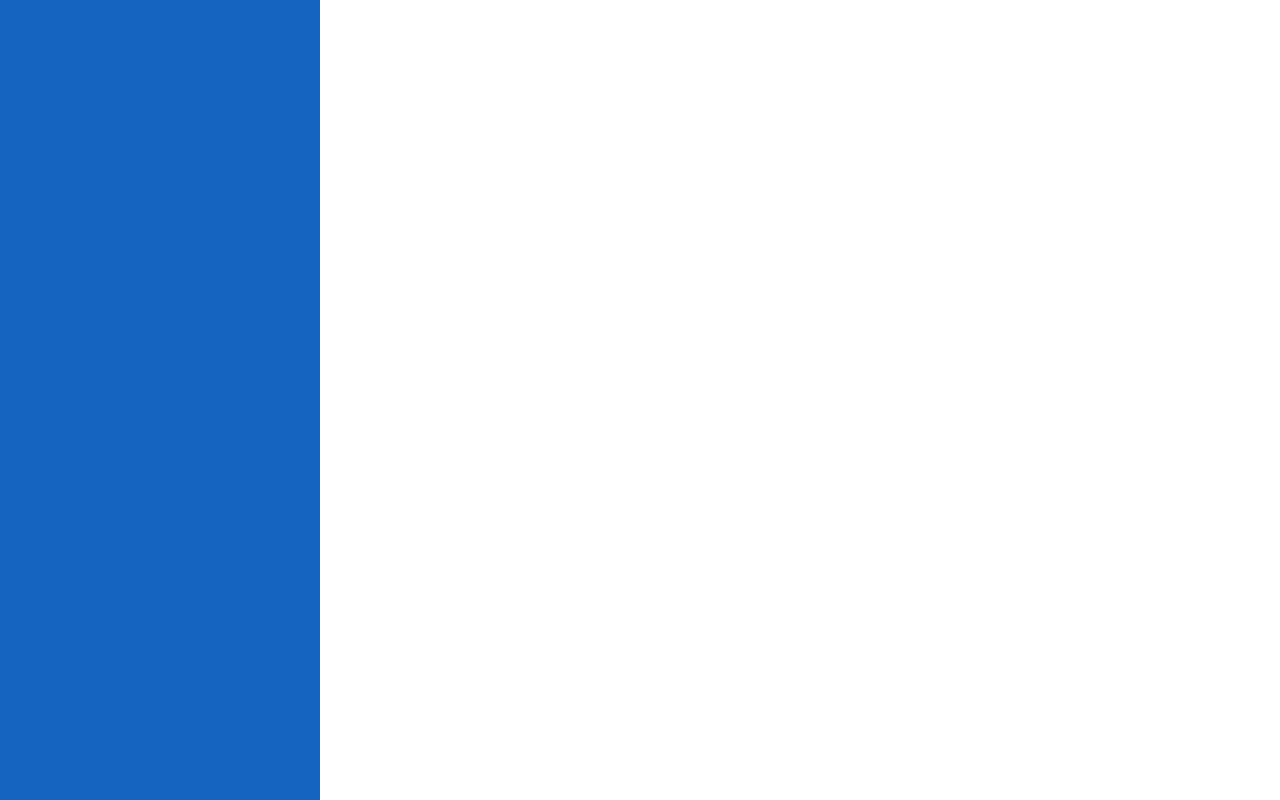
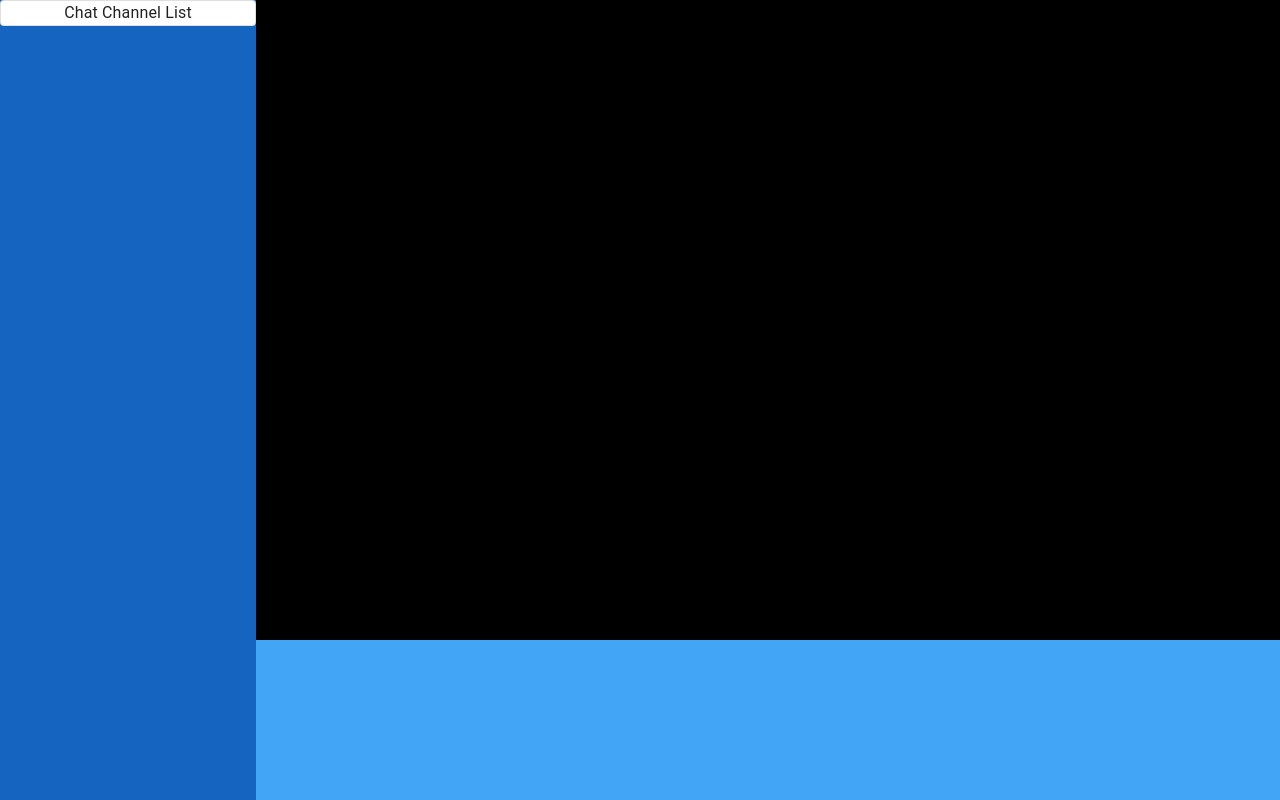
Before and after one commit to MAGHC/Electron-login-join-chat-App, a React (Create React App) app: page /chatmain in a window 1280 px wide. Built offline with nearby package versions, Linux system fonts and the light colour scheme.

Commit message:
[add]:채팅 컴포넌트 분류 및 섹션 별 기본 레이아웃 ㅍ시

```diff
--- /dev/null
+++ b/src/Components/Channels.tsx
@@ -0,0 +1,7 @@
+import { Box } from "@mui/material";
+
+const Channels = () => {
+  return <Box height="80vh" width="80vw" bgcolor="black"></Box>;
+};
+
+export default Channels;
--- a/src/Components/SendChat.tsx
+++ b/src/Components/SendChat.tsx
@@ -1,5 +1,7 @@
+import { Paper, Box } from "@mui/material";
+
 const SendChat = () => {
-  return <div></div>;
+  return <Box width="80vw" height="20vh" bgcolor="primary.light"></Box>;
 };
 
 export default SendChat;
--- a/src/Components/SideBar.tsx
+++ b/src/Components/SideBar.tsx
@@ -1,16 +1,19 @@
-import Box from "@mui/material/Box";
-import { database } from "../firebase";
+import { Paper, Box } from "@mui/material";
 
 const SideBar = () => {
   console.log(process.env.REACT_APP_apiKey);
   return (
     <Box
       sx={{
-        width: "20rem",
+        width: "20vw",
         height: "100vh",
         backgroundColor: "primary.dark",
       }}
-    ></Box>
+    >
+      <Box sx={{ textAlign: "center" }}>
+        <Paper variant="outlined">Chat Channel List</Paper>
+      </Box>
+    </Box>
   );
 };
 
--- a/src/Router.tsx
+++ b/src/Router.tsx
@@ -2,7 +2,6 @@ import { Routes, Route } from "react-router";
 import { BrowserRouter } from "react-router-dom";
 import Login from "./pages/Login";
 import Join from "./pages/Join";
-
 import ChatMain from "./pages/ChatMain";
 
 const Router = () => {
--- a/src/pages/ChatMain.tsx
+++ b/src/pages/ChatMain.tsx
@@ -1,7 +1,20 @@
 import SideBar from "../Components/SideBar";
+import Channels from "../Components/Channels";
+import SendChat from "../Components/SendChat";
+import { Box } from "@mui/material";
 
 const ChatMain = () => {
-  return <SideBar></SideBar>;
+  return (
+    <Box display="flex" width="100vw" height="100vh">
+      <Box sx={{ float: "left" }}>
+        <SideBar></SideBar>
+      </Box>
+      <Box display="flex" flexDirection="column">
+        <Channels></Channels>
+        <SendChat></SendChat>
+      </Box>
+    </Box>
+  );
 };
 
 export default ChatMain;
```
